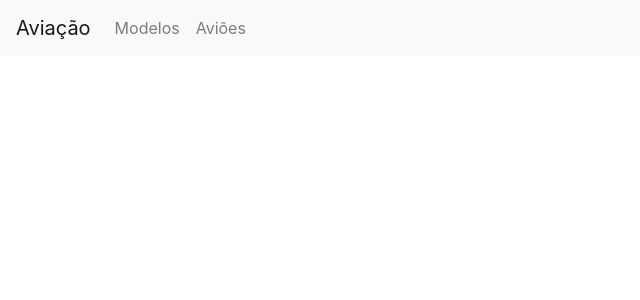
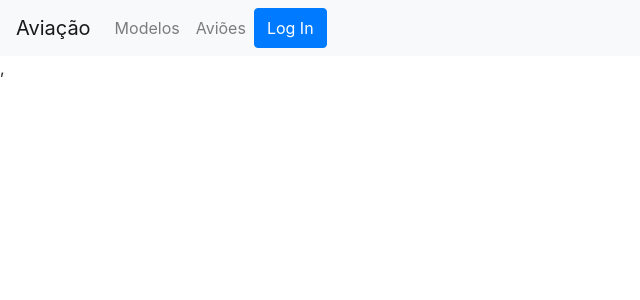
Before and after one commit to murilooon/web-aviacao, a React (Create React App) app: page / in a window 1280 px wide. Shown: the top 300 px of the page, without its empty margins (0-640 px from the left). Built offline with nearby package versions, Linux system fonts and the light colour scheme; no server answers.

Commit message:
add auth0

```diff
--- a/package.json
+++ b/package.json
@@ -3,6 +3,7 @@
   "version": "0.1.0",
   "private": true,
   "dependencies": {
+    "@auth0/auth0-react": "^1.0.0",
     "@testing-library/jest-dom": "^4.2.4",
     "@testing-library/react": "^9.3.2",
     "@testing-library/user-event": "^7.1.2",
--- a/src/App.js
+++ b/src/App.js
@@ -1,12 +1,29 @@
 import React, {Component} from 'react';
 import Routes from './routes';
+import NavbarHeader from './components/navbar';
+import { Router, Route, Switch } from "react-router-dom";
+// import Loading from "./components/Loading";
 
-class App extends Component {
-  render () {
-    return (
+import { useAuth0 } from "@auth0/auth0-react";
+import history from "./utils/history";
+
+const App = () => {
+  const { isLoading, error } = useAuth0();
+
+  if (error) {
+    return <div>Oops... {error.message}</div>;
+  }
+
+  // if (isLoading) {
+  //   return <Loading />;
+  // }
+
+  return (
+    <Router history={history}>
+      <NavbarHeader />
       <Routes />
-    );
-  }
-}
+    </Router>
+  );
+};
 
 export default App;
--- /dev/null
+++ b/src/auth_config.json
@@ -0,0 +1,4 @@
+{
+  "domain": "dev-ehhvfj54.us.auth0.com",
+  "clientId": "00M5AmjAHH11EpCZOJfnundF6esHgnX6"
+}
--- /dev/null
+++ b/src/components/login.js
@@ -0,0 +1,18 @@
+import React from "react";
+import { useAuth0 } from "@auth0/auth0-react";
+import { Button } from "react-bootstrap";
+
+const LogIn = () => {
+  const { loginWithRedirect } = useAuth0();
+  return (
+    <Button
+      onClick={() => loginWithRedirect()}
+      variant="primary"
+      className="btn-margin"
+    >
+      Log In
+    </Button>
+  );
+};
+
+export default LogIn;
--- a/src/navbar.js
+++ b/src/components/navbar.js
@@ -1,5 +1,6 @@
 import React, {Component } from 'react';
 import { Nav, Navbar } from 'react-bootstrap';
+import LogIn from './login';
 
 class NavbarHeader extends Component {
   render () {
@@ -11,6 +12,7 @@ class NavbarHeader extends Component {
           <Nav className="mr-auto">
             <Nav.Link href="/models">Modelos</Nav.Link>
             <Nav.Link href="/airplanes">Aviões</Nav.Link>
+            <LogIn />
           </Nav>
         </Navbar.Collapse>
       </Navbar>
--- a/src/index.js
+++ b/src/index.js
@@ -2,13 +2,30 @@ import React from 'react';
 import ReactDOM from 'react-dom';
 import './index.css';
 import App from './App';
-import NavbarHeader from './navbar';
 import * as serviceWorker from './serviceWorker';
+import { Auth0Provider } from "@auth0/auth0-react";
+import config from "./auth_config.json";
+import history from "./utils/history";
+
+const onRedirectCallback = (appState) => {
+  history.push(
+    appState && appState.returnTo
+      ? appState.returnTo
+      : window.location.pathname
+  );
+};
 
 ReactDOM.render(
   <React.StrictMode>
-    <NavbarHeader />
-    <App />
+    <Auth0Provider
+      domain={config.domain}
+      clientId={config.clientId}
+      audience={config.audience}
+      redirectUri={window.location.origin}
+      onRedirectCallback={onRedirectCallback}
+    >
+      <App />
+    </Auth0Provider>,
   </React.StrictMode>,
   document.getElementById('root')
 );
--- a/src/routes.js
+++ b/src/routes.js
@@ -1,5 +1,5 @@
 import React from 'react';
-import { Route, BrowserRouter } from 'react-router-dom';
+import { Route, Switch } from 'react-router-dom';
 
 import Models from './pages/Models';
 import Airplanes from './pages/Airplanes';
@@ -8,12 +8,12 @@ import AddEditModels from './pages/AddEditModels';
 
 const Routes = () => {
   return (
-    <BrowserRouter>
+    <Switch>
       <Route component={Models} path="/models" />
       <Route component={Airplanes} path="/airplanes" />
       <Route component={AddEditAirplanes} path="/addeditairplanes" />
       <Route component={AddEditModels} path="/addeditmodels" />
-    </BrowserRouter>
+    </Switch>
   );
 }
 
--- /dev/null
+++ b/src/utils/history.js
@@ -0,0 +1,2 @@
+import { createBrowserHistory } from "history";
+export default createBrowserHistory();
```
Also changed, not shown: 1 other file (tests, documents, lock files or other folders).
